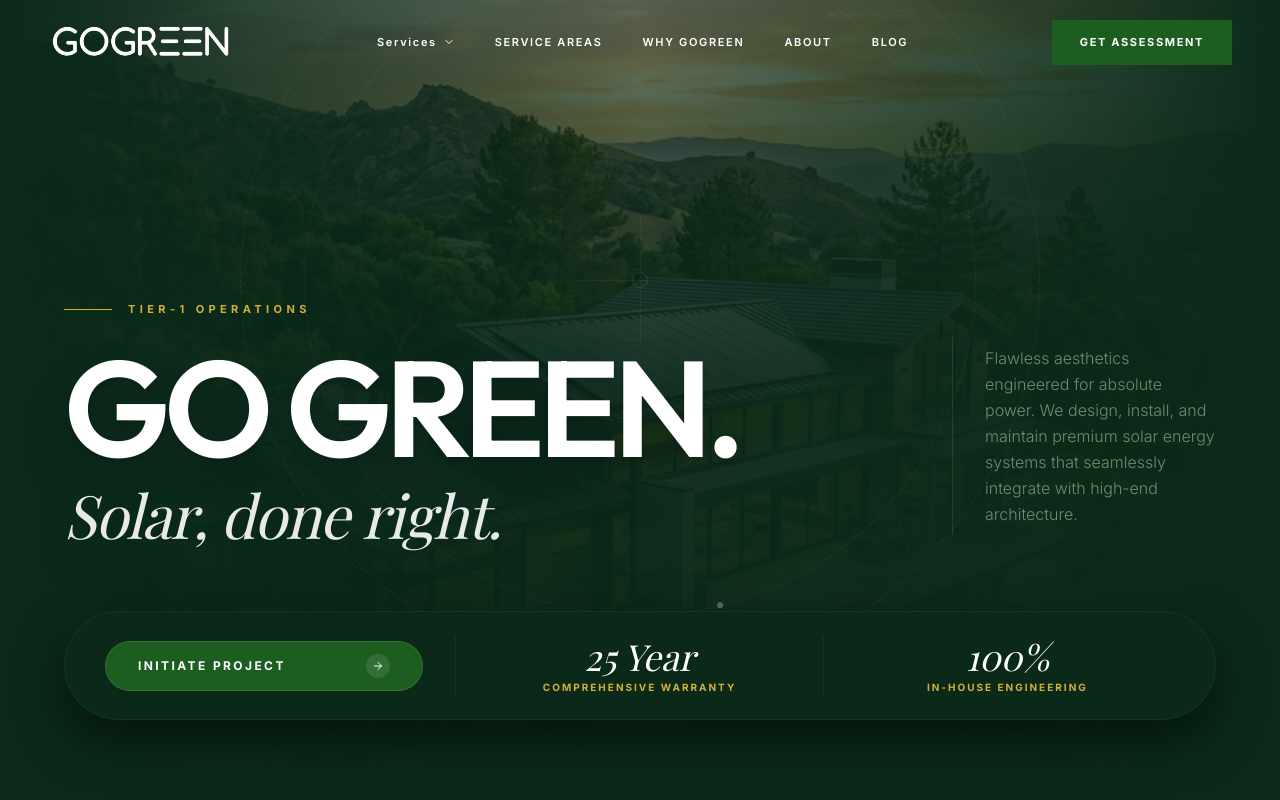
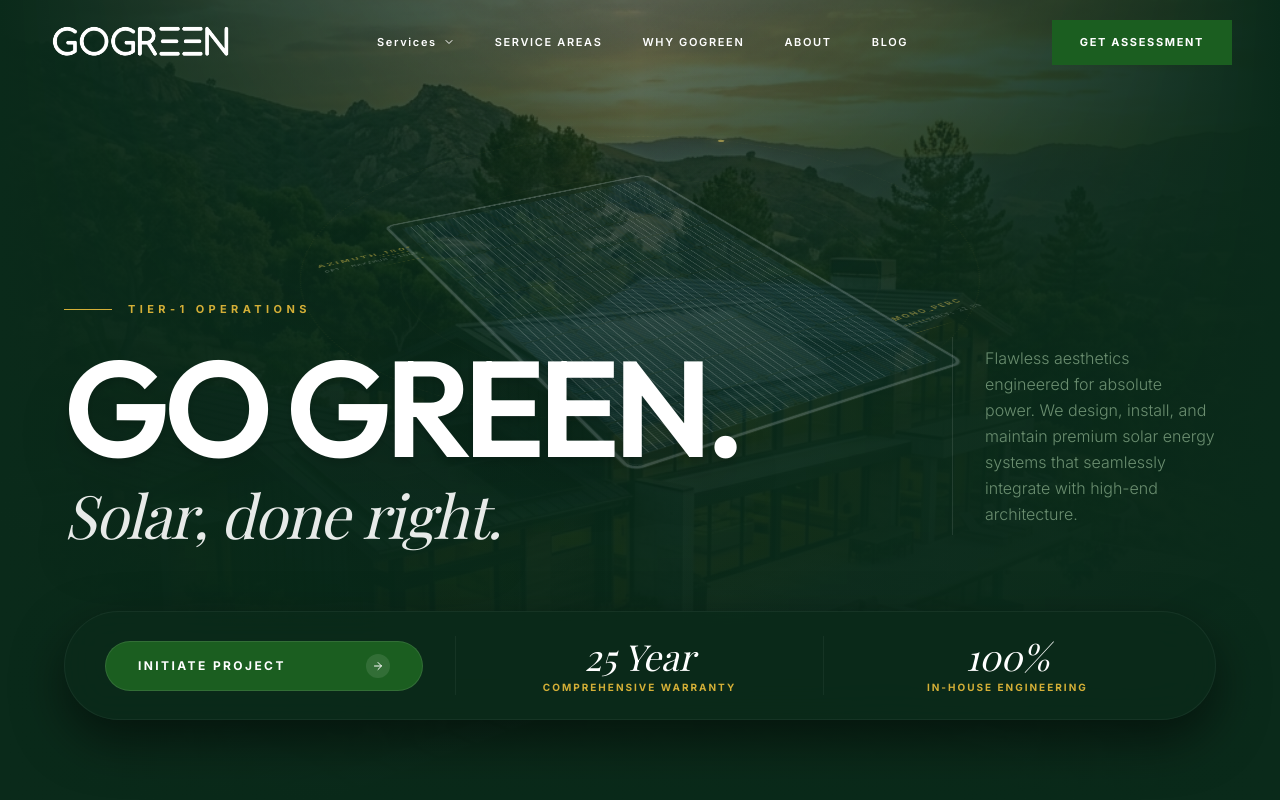
Before and after one commit to Vishnuvardhanvemula/gogreen, a Next.js app: page / in a window 1280 px wide. Shown: the top 800 px of the page. Built offline with nearby package versions, Linux system fonts and the light colour scheme; a web font is replaced by a local one.

Commit message:
v2 2D object added solar panel final

```diff
--- a/src/components/sections/1-Hero.tsx
+++ b/src/components/sections/1-Hero.tsx
@@ -4,6 +4,7 @@ import { motion, useScroll, useTransform, Variants } from "framer-motion";
 import { useRef, useEffect, useState } from "react";
 import Image from "next/image";
 import { ArrowRight, MoveDown } from "lucide-react";
+import { SolarPanelGraphic } from "@/components/ui/SolarPanelGraphic";
 
 export function HeroSection() {
   const containerRef = useRef<HTMLDivElement>(null);
@@ -75,33 +76,8 @@ export function HeroSection() {
         <div className="absolute inset-0 bg-gradient-to-r from-[#0A2A1A] via-transparent to-[#0A2A1A] pointer-events-none" />
       </motion.div>
 
-      {/* SOLAR TRACKER ARRAY (Technical Geometric Element) */}
-      <div className="absolute top-[35%] left-1/2 -translate-x-1/2 -translate-y-1/2 w-[800px] h-[800px] pointer-events-none z-0 opacity-30 mix-blend-screen">
-        {/* Outer Ring */}
-        <motion.div
-          className="absolute inset-0 border-[1px] border-[#D4AF37]/30 rounded-full border-dashed"
-          animate={{ rotate: 360 }}
-          transition={{ duration: 120, ease: "linear", repeat: Infinity }}
-        >
-          <div className="absolute top-0 left-1/2 w-2 h-2 bg-[#D4AF37] rounded-full -translate-x-1/2 -translate-y-1/2 shadow-[0_0_10px_#D4AF37]" />
-        </motion.div>
-
-        {/* Inner Ring */}
-        <motion.div
-          className="absolute inset-16 border-[1px] border-white/10 rounded-full"
-          animate={{ rotate: -360 }}
-          transition={{ duration: 180, ease: "linear", repeat: Infinity }}
-        >
-          <div className="absolute bottom-0 left-1/2 w-1.5 h-1.5 bg-white rounded-full -translate-x-1/2 translate-y-1/2" />
-        </motion.div>
-
-        {/* Center Target */}
-        <div className="absolute top-1/2 left-1/2 -translate-x-1/2 -translate-y-1/2 flex items-center justify-center">
-           <div className="w-px h-32 bg-[#D4AF37]/20 absolute" />
-           <div className="w-32 h-px bg-[#D4AF37]/20 absolute" />
-           <div className="w-4 h-4 border border-[#D4AF37]/50 rounded-full absolute" />
-        </div>
-      </div>
+      {/* LIGHTWEIGHT 2D SOLAR GRAPHIC */}
+      <SolarPanelGraphic />
 
       {/* FOREGROUND CONTENT (Masterpiece Editorial Grid) */}
       <div className="relative z-20 w-full max-w-[95vw] lg:max-w-[90vw] mx-auto px-4 md:px-0 flex flex-col mt-auto pb-4">
--- /dev/null
+++ b/src/components/ui/SolarPanelGraphic.tsx
@@ -0,0 +1,111 @@
+"use client";
+
+import { motion } from "framer-motion";
+
+export function SolarPanelGraphic() {
+  return (
+    <div className="absolute top-[35%] left-1/2 -translate-x-1/2 -translate-y-1/2 w-[600px] h-[600px] md:w-[800px] md:h-[800px] pointer-events-none z-0 opacity-60 mix-blend-screen flex items-center justify-center">
+
+      {/* Container with Perspective */}
+      <div className="relative w-full h-full flex items-center justify-center" style={{ perspective: '1200px' }}>
+
+        {/* Orbiting Technical Ring (Isometric tilt) */}
+        <div className="absolute inset-0 flex items-center justify-center">
+          <motion.div
+            className="w-[85%] h-[85%] border-[1px] border-[#D4AF37]/10 rounded-full border-dashed"
+            style={{ rotateX: 65 }}
+            animate={{ rotateZ: 360 }}
+            transition={{ duration: 180, ease: "linear", repeat: Infinity }}
+          >
+            <div className="absolute top-0 left-1/2 w-1.5 h-1.5 bg-[#D4AF37] rounded-full -translate-x-1/2 -translate-y-1/2 shadow-[0_0_15px_#D4AF37]" />
+            <div className="absolute bottom-0 left-1/2 w-1 h-1 bg-white/50 rounded-full -translate-x-1/2 translate-y-1/2" />
+          </motion.div>
+          <motion.div
+            className="absolute w-[60%] h-[60%] border-[1px] border-[#D4AF37]/5 rounded-full"
+            style={{ rotateX: 65 }}
+            animate={{ rotateZ: -360 }}
+            transition={{ duration: 240, ease: "linear", repeat: Infinity }}
+          />
+        </div>
+
+        {/* Isometric Transform Group */}
+        <motion.div
+          className="relative w-[280px] h-[460px] md:w-[340px] md:h-[560px]"
+          style={{ transformStyle: 'preserve-3d' }}
+          initial={{ rotateX: 70, rotateZ: -35, y: 50, opacity: 0 }}
+          animate={{ rotateX: 65, rotateZ: -30, y: 0, opacity: 1 }}
+          transition={{ duration: 2, ease: "easeOut" }}
+        >
+          {/* Floating animation wrapper */}
+          <motion.div
+            className="w-full h-full relative"
+            animate={{ z: [-10, 10, -10] }}
+            transition={{ duration: 8, ease: "easeInOut", repeat: Infinity }}
+          >
+            {/* The Solar Panel Frame - High End Aluminum & Glass */}
+            <div className="absolute inset-0 border-[3px] border-[#C0C4C8]/40 bg-[#02050A] backdrop-blur-md rounded-xl overflow-hidden shadow-[0_50px_100px_rgba(0,0,0,1)] ring-1 ring-white/10">
+
+              {/* Inner Cells Grid (Realistic Monocrystalline layout) */}
+              <div className="absolute inset-2 md:inset-3 grid grid-cols-6 grid-rows-10 gap-[2px] bg-white/5 p-[1px] rounded-[4px]">
+                {Array.from({ length: 60 }).map((_, i) => (
+                  <div key={i} className="bg-[#040C1A] relative w-full h-full rounded-[2px] overflow-hidden group">
+                    {/* Busbars (5 thin vertical silver lines) */}
+                    <div className="absolute inset-0 flex justify-evenly px-0.5">
+                      <div className="w-[1px] h-full bg-white/30" />
+                      <div className="w-[1px] h-full bg-white/30" />
+                      <div className="w-[1px] h-full bg-white/30" />
+                      <div className="w-[1px] h-full bg-white/30" />
+                      <div className="w-[1px] h-full bg-white/30" />
+                    </div>
+                    {/* Fingers (horizontal faint lines via repeating gradient) */}
+                    <div className="absolute inset-0 bg-[repeating-linear-gradient(to_bottom,transparent,transparent_2px,rgba(255,255,255,0.05)_2px,rgba(255,255,255,0.05)_3px)] pointer-events-none" />
+
+                    {/* Pseudo-square cut corners for monocrystalline realism */}
+                    <div className="absolute top-0 left-0 w-1.5 h-1.5 bg-[#02050A] -translate-x-1/2 -translate-y-1/2 rotate-45" />
+                    <div className="absolute top-0 right-0 w-1.5 h-1.5 bg-[#02050A] translate-x-1/2 -translate-y-1/2 rotate-45" />
+                    <div className="absolute bottom-0 left-0 w-1.5 h-1.5 bg-[#02050A] -translate-x-1/2 translate-y-1/2 rotate-45" />
+                    <div className="absolute bottom-0 right-0 w-1.5 h-1.5 bg-[#02050A] translate-x-1/2 translate-y-1/2 rotate-45" />
+
+                    {/* Subtle interaction hover effect */}
+                    <div className="absolute inset-0 bg-[#D4AF37] opacity-0 group-hover:opacity-10 transition-opacity duration-300" />
+                  </div>
+                ))}
+              </div>
+
+              {/* Advanced Glass Reflection - Sweeping Light */}
+              <motion.div
+                className="absolute top-0 left-[-150%] w-[150%] h-[200%] bg-gradient-to-r from-transparent via-white/15 to-transparent pointer-events-none"
+                style={{ transform: 'rotate(35deg)' }}
+                animate={{ x: ['0%', '300%'] }}
+                transition={{ duration: 7, ease: "easeInOut", repeat: Infinity, repeatDelay: 2 }}
+              />
+
+              {/* Edge Highlights */}
+              <div className="absolute inset-0 border-[1px] border-white/10 rounded-xl pointer-events-none" />
+              <div className="absolute top-0 left-0 w-full h-px bg-gradient-to-r from-transparent via-white/40 to-transparent pointer-events-none" />
+            </div>
+
+            {/* Technical Annotations (Isometric aligned) */}
+            <div className="absolute -left-24 top-16 flex flex-col items-end gap-1 opacity-80">
+              <div className="text-[#D4AF37] font-sans text-[8px] md:text-[10px] tracking-[0.25em] uppercase font-bold">Azimuth_180°</div>
+              <div className="text-white/50 font-mono text-[7px] md:text-[8px] tracking-widest">OPT: MAXIMUM_YIELD</div>
+              <div className="w-12 h-px bg-gradient-to-r from-transparent to-[#D4AF37]/50 mt-1" />
+            </div>
+
+            <div className="absolute -right-24 bottom-16 flex flex-col items-start gap-1 opacity-80">
+              <div className="text-[#D4AF37] font-sans text-[8px] md:text-[10px] tracking-[0.25em] uppercase font-bold">Mono_Perc</div>
+              <div className="text-white/50 font-mono text-[7px] md:text-[8px] tracking-widest">EFFICIENCY: 22.8%</div>
+              <div className="w-12 h-px bg-gradient-to-l from-transparent to-[#D4AF37]/50 mt-1" />
+            </div>
+
+            {/* Connecting Lines from panel to annotations */}
+            <div className="absolute top-[72px] md:top-[80px] -left-8 w-8 h-px bg-[#D4AF37]/40 border-l border-[#D4AF37]" />
+            <div className="absolute bottom-[72px] md:bottom-[80px] -right-8 w-8 h-px bg-[#D4AF37]/40 border-r border-[#D4AF37]" />
+
+          </motion.div>
+        </motion.div>
+
+      </div>
+    </div>
+  );
+}
```
